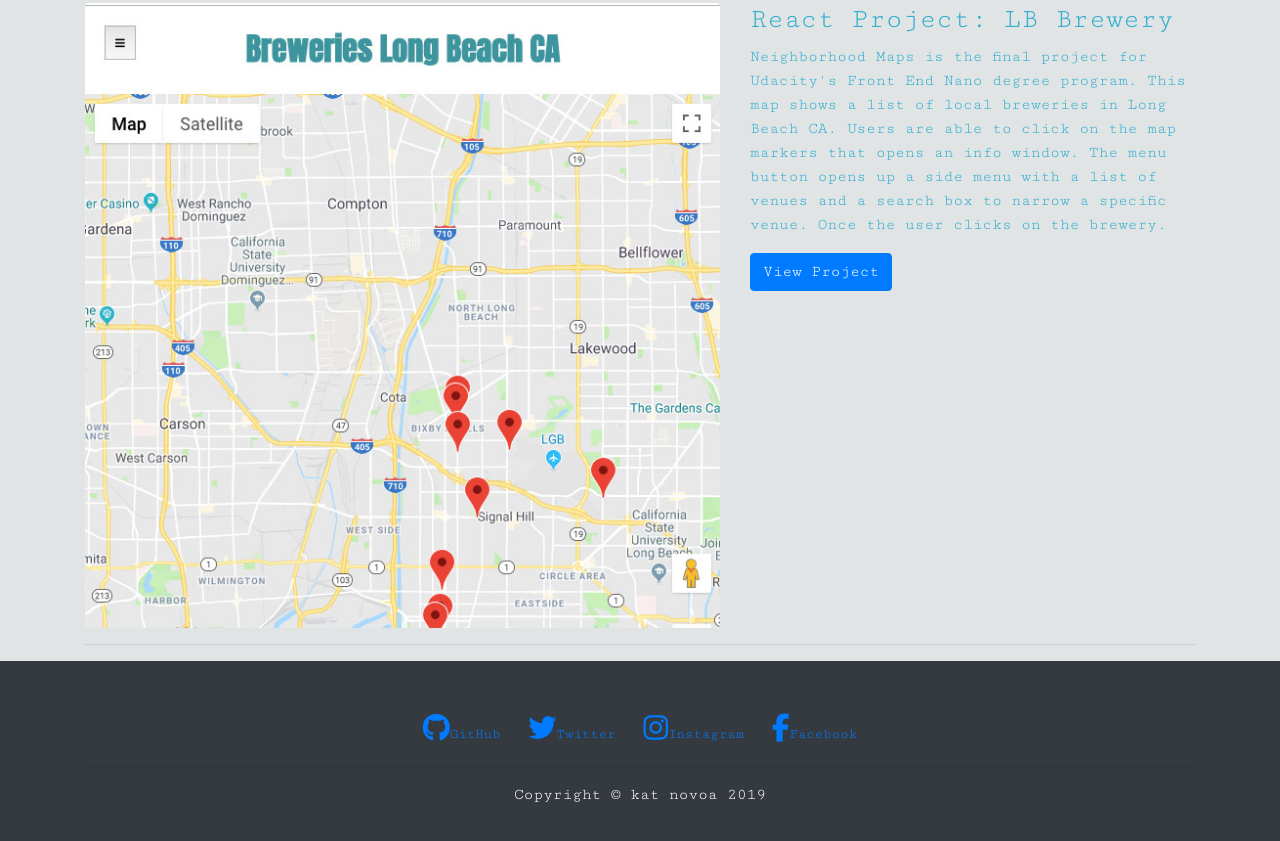
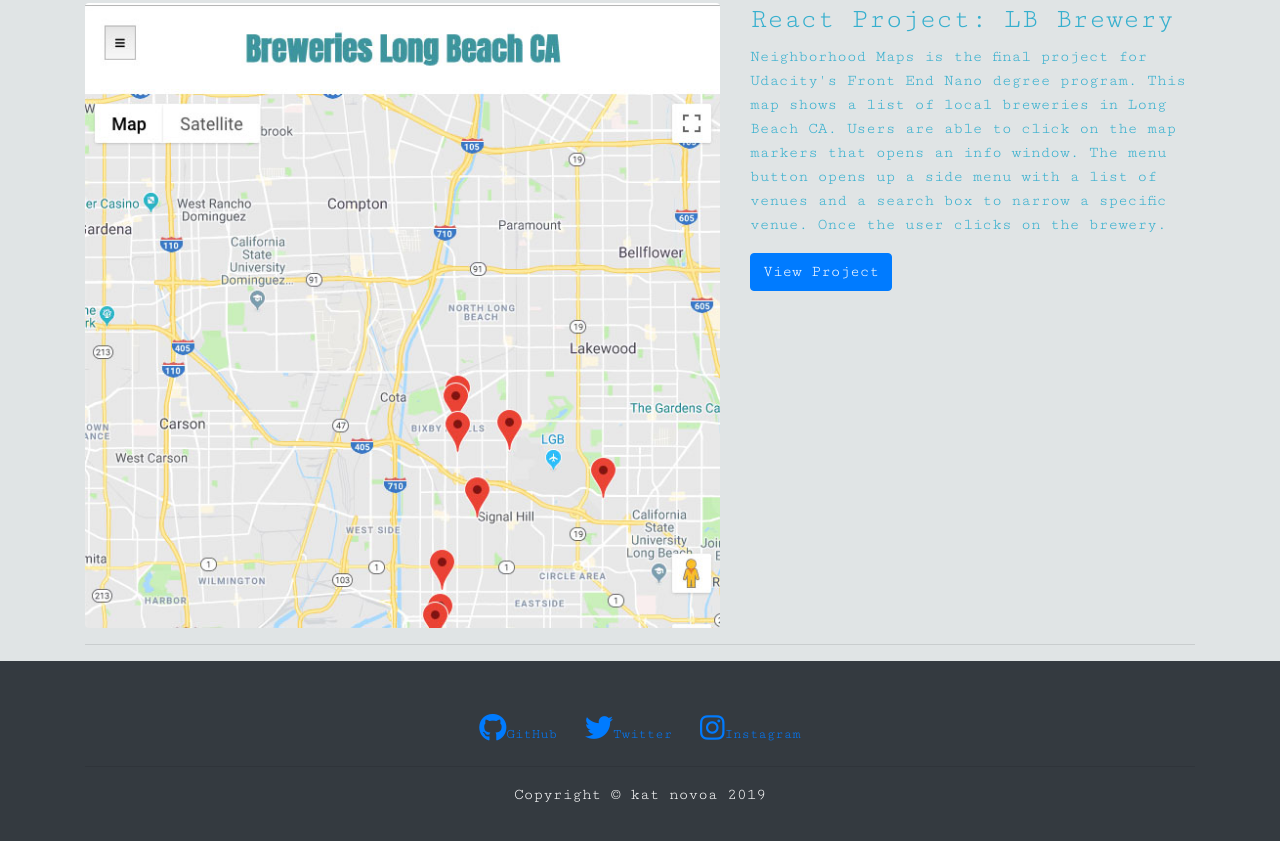
Before and after one commit to katnovoa/portfoliov2, a website: page index.html in a window 1280 px wide. Shown: the part 2483-3324 px from the top of the page. Drawn offline with Linux system fonts and the light colour scheme.

Commit message:
Removing facebook

```diff
--- a/index.html
+++ b/index.html
@@ -169,8 +169,7 @@
         <i class="fa fa-twitter fa-2x" aria-hidden="true"></i>Twitter</a>
       <a class="btn btn-default btn-sm" href="https://www.instagram.com/katnovoa">
         <i class="fa fa-instagram fa-2x" aria-hidden="true"></i>Instagram</a>
-      <a class="btn btn-default btn-sm" href="https://www.facebook.com/cat.novoa">
-        <i class="fa fa-facebook fa-2x" aria-hidden="true"> </i>Facebook</a>
+
 <hr>
 <p class="m-0 text-center text-white">Copyright &copy; kat novoa 2019</p>
       </div>
```
